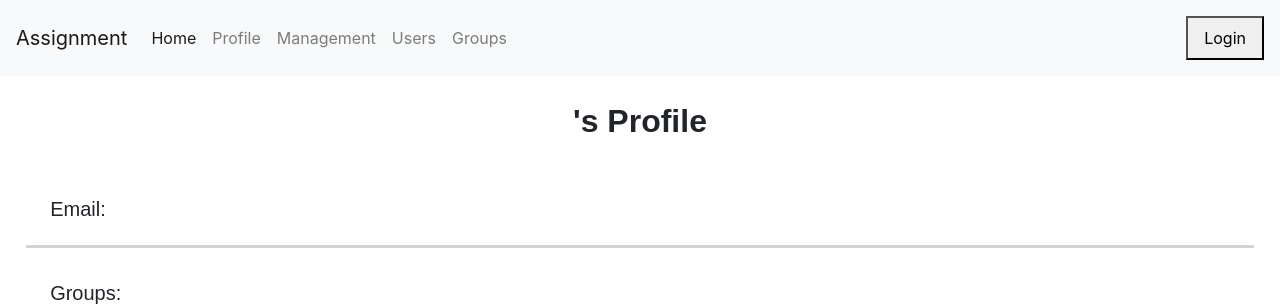
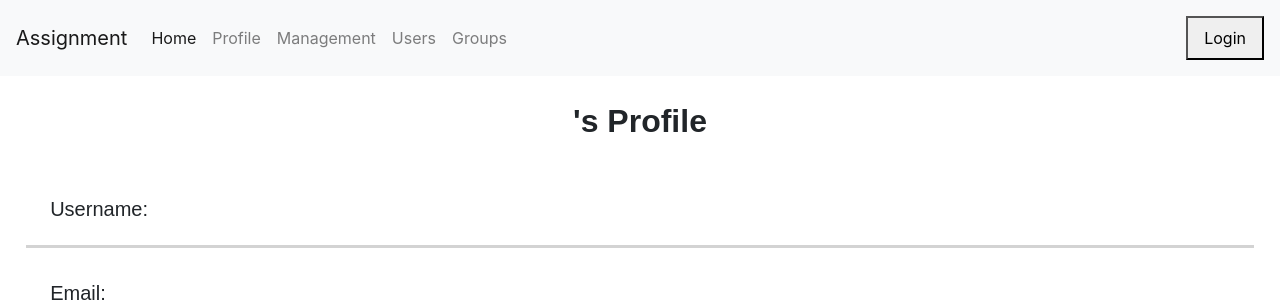
Before and after one commit to rundad/3813Assignment1, an Angular app: page /profile in a window 1280 px wide. Shown: the top 306 px of the page. Built offline with nearby package versions, Linux system fonts and the light colour scheme; no server answers.

Commit message:
updated profile html

```diff
--- a/src/app/profile/profile.component.html
+++ b/src/app/profile/profile.component.html
@@ -6,6 +6,7 @@
     <body>
         <h2>{{userData.username}}'s Profile</h2>
         <br>
+        <h5>Username: {{userData.username}}</h5>
         <h5>Email: {{userData.email}}</h5>
         <h5>Groups: </h5>
         <div style="display: inline-block;">
```
Also changed, not shown: 1 other file (tests, documents, lock files or other folders).
